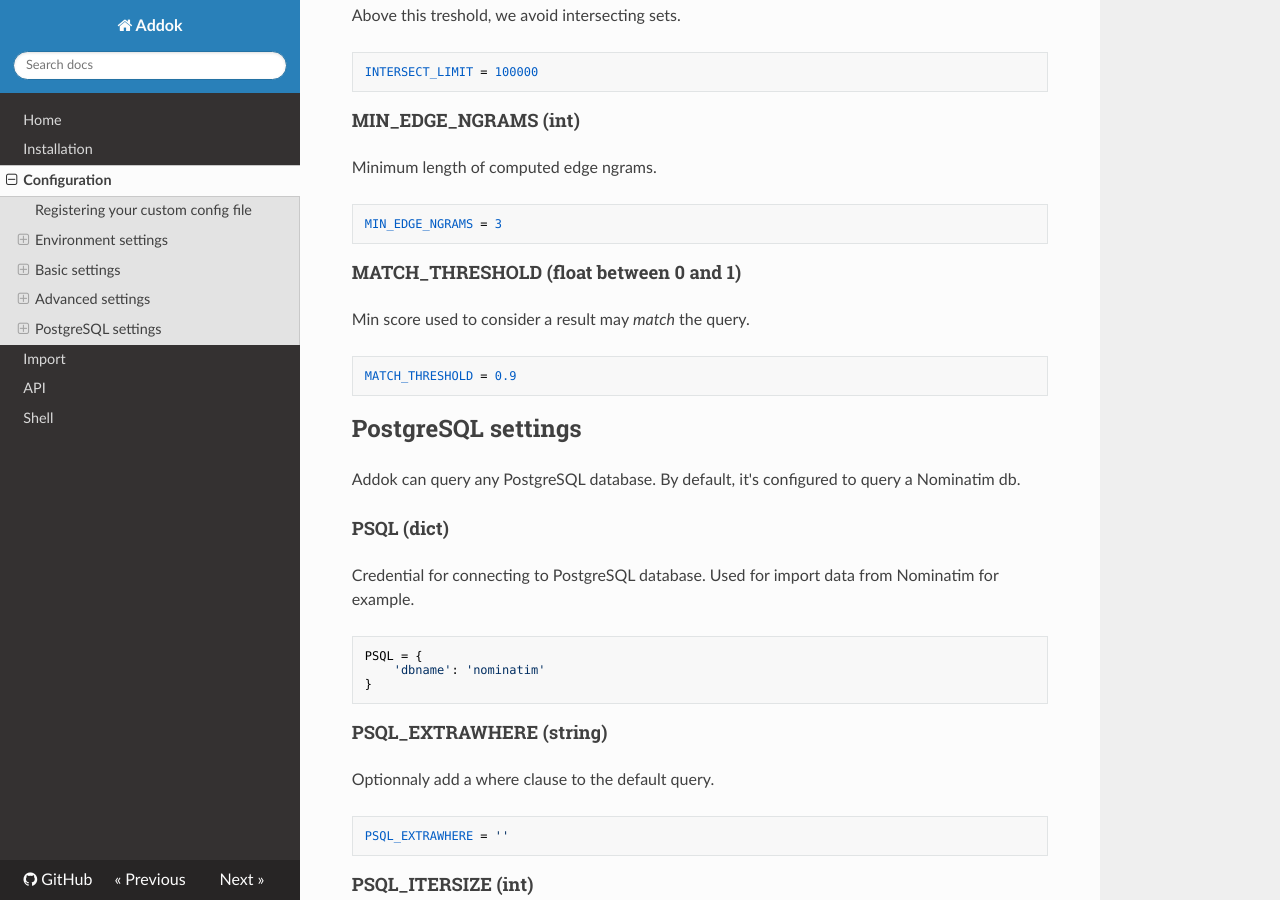
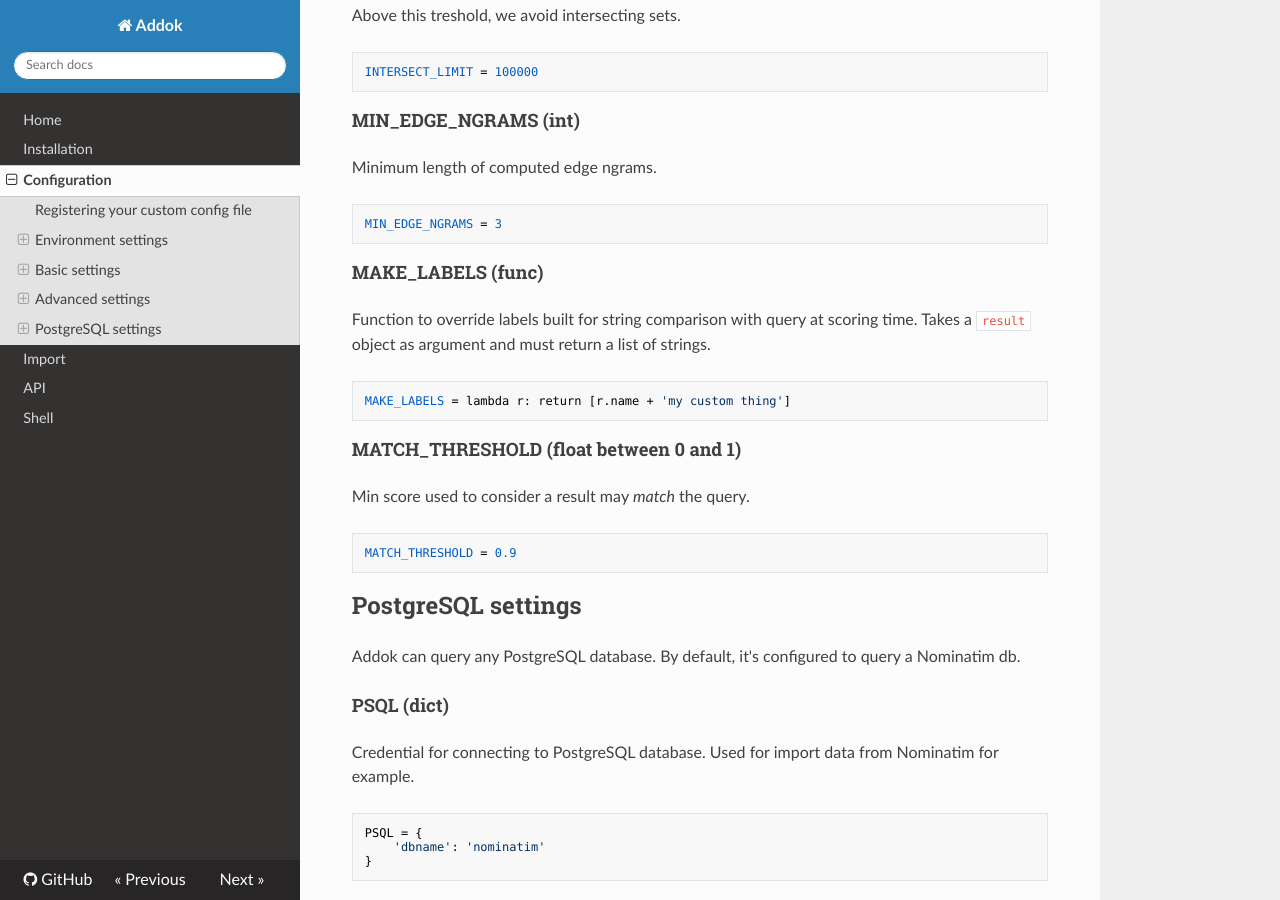
Before and after one commit to addok/addok, an MkDocs documentation site: the page built from docs/config.md, in a window 1280 px wide and 900 px high, scrolled down 4265 px. Built offline with MkDocs 1.6.1, drawn with Linux system fonts in a browser that asks for light colours; nearby versions of some CDN libraries; old or Windows-style settings are respelled for this version of MkDocs.

Commit message:
Document and add test for config.MAKE_LABELS

```diff
--- a/docs/config.md
+++ b/docs/config.md
@@ -177,6 +177,13 @@ Minimum length of computed edge ngrams.
 
     MIN_EDGE_NGRAMS = 3
 
+#### MAKE_LABELS (func)
+Function to override labels built for string comparison with query
+at scoring time. Takes a `result` object as argument and must return a
+list of strings.
+
+    MAKE_LABELS = lambda r: return [r.name + 'my custom thing']
+
 #### MATCH_THRESHOLD (float between 0 and 1)
 Min score used to consider a result may *match* the query.
 
```
Also changed, not shown: 1 other file.
